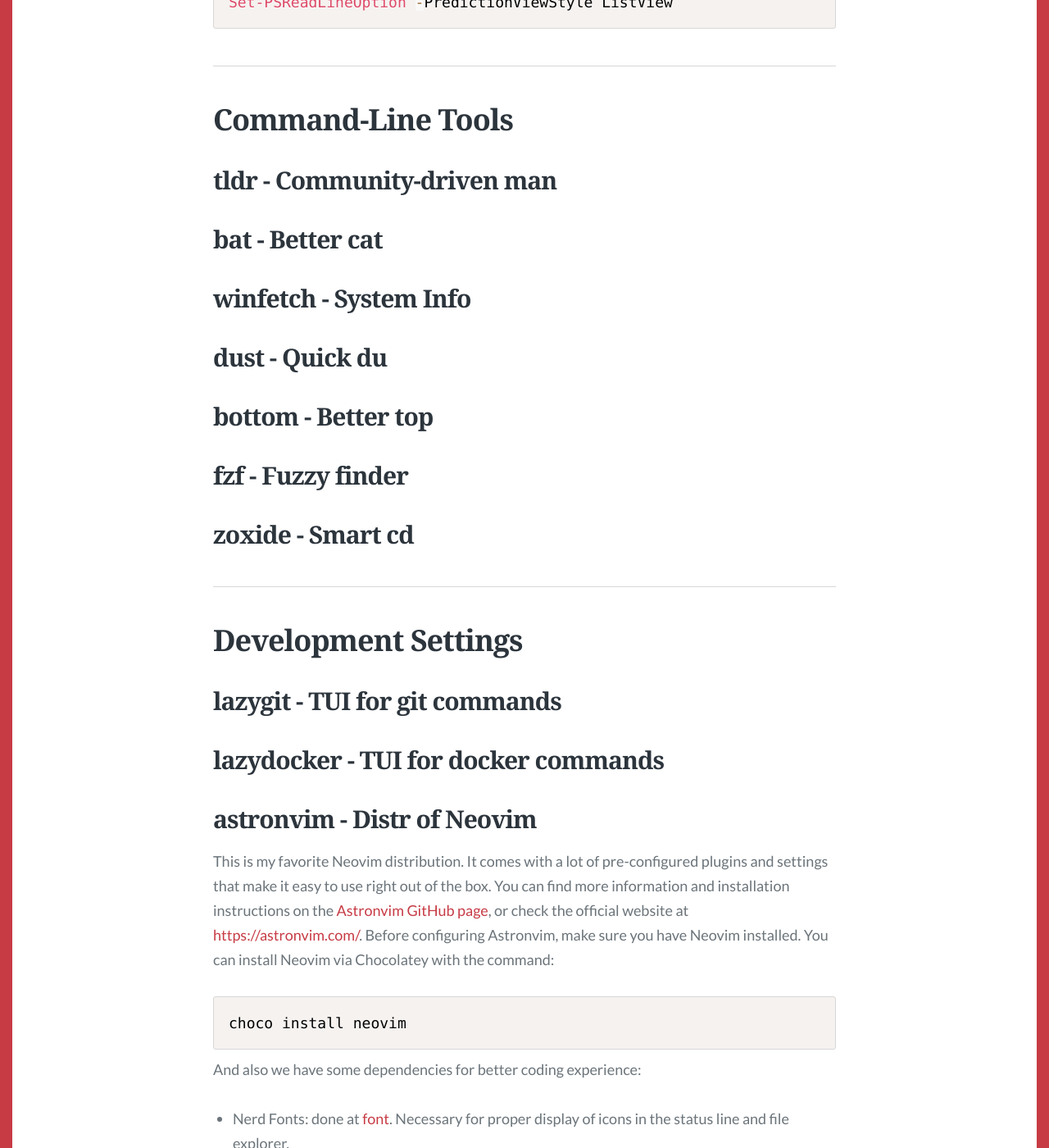
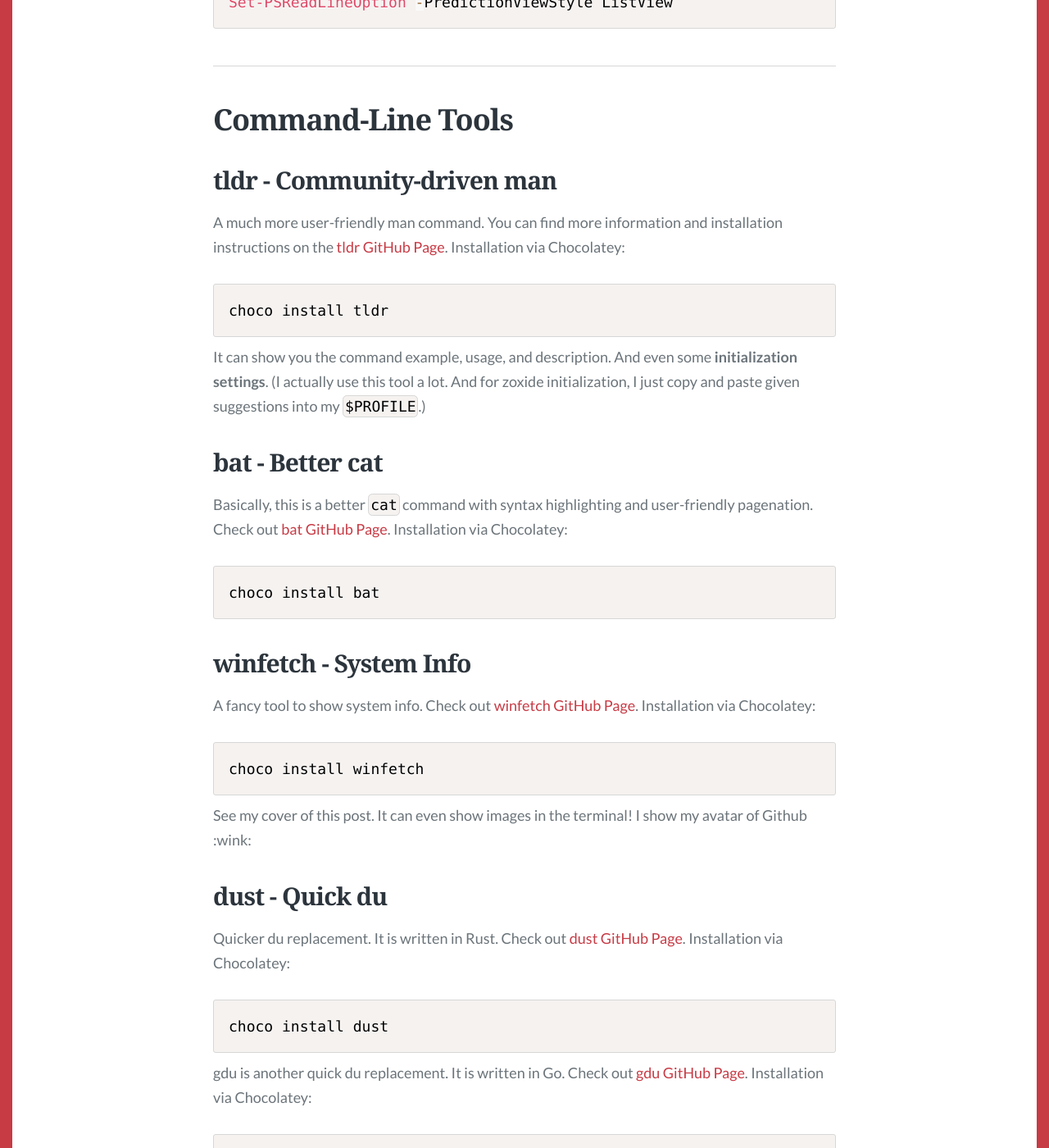
Before and after one commit to HuRuilizhen/HuRuilizhen.github.io, a Jekyll site: the page built from _posts/2025-10-16-windows-production-tools.md, in a window 1280 px wide and 1400 px high, scrolled down 12801 px. Shown: the whole window at 82% size. Built offline with Jekyll 4.4.1, drawn with Linux system fonts in a browser that asks for light colours; some web fonts are replaced; comment, search, counter and statistics services are not loaded; some of the changed text lies outside the part shown.

Commit message:
snap(win_prod_tool): finish cmd line tools part draft

````diff
--- a/_posts/2025-10-16-windows-production-tools.md
+++ b/_posts/2025-10-16-windows-production-tools.md
@@ -382,17 +382,74 @@
 
 ## tldr - Community-driven man
 
+A much more user-friendly man command. You can find more information and installation instructions on the [tldr GitHub Page](https://github.com/tldr-pages/tldr). Installation via Chocolatey:
+
+```powershell
+choco install tldr
+```
+
+It can show you the command example, usage, and description. And even some **initialization settings**. (I actually use this tool a lot. And for zoxide initialization, I just copy and paste given suggestions into my `$PROFILE`.)
+
+
 ## bat - Better cat
+
+Basically, this is a better `cat` command with syntax highlighting and user-friendly pagenation. Check out [bat GitHub Page](https://github.com/sharkdp/bat). Installation via Chocolatey:
+
+```powershell
+choco install bat
+```
 
 ## winfetch - System Info
 
+A fancy tool to show system info. Check out [winfetch GitHub Page](https://github.com/lptstr/winfetch). Installation via Chocolatey:
+
+```powershell
+choco install winfetch
+```
+
+See my cover of this post. It can even show images in the terminal! I show my avatar of Github :wink:
+
 ## dust - Quick du
+
+Quicker du replacement. It is written in Rust. Check out [dust GitHub Page](https://github.com/bootandy/dust). Installation via Chocolatey:
+
+```powershell
+choco install dust
+```
+
+gdu is another quick du replacement. It is written in Go. Check out [gdu GitHub Page](https://github.com/dundee/gdu). Installation via Chocolatey:
+
+```powershell
+choco install gdu
+```
+
+(actually, I prefer gdu's ui over dust's ui)
 
 ## bottom - Better top
 
+Opposite of top. Just joking. Check out [bottom GitHub Page](https://github.com/ClementTsang/bottom). Installation via Chocolatey:
+
+```powershell
+choco install bottom
+```
+
+It is also a dependency of astronvim.
+
 ## fzf - Fuzzy finder
 
+Greatness needs no words! Check out [fzf GitHub Page](https://github.com/junegunn/fzf). Installation via Chocolatey:
+
+```powershell
+choco install fzf
+```
+
 ## zoxide - Smart cd
+
+It will change your terminal change path cmd from `cd` to `z`. Check out [zoxide GitHub Page](https://github.com/ajeetdsouza/zoxide). Installation via Chocolatey:
+
+```powershell
+choco install zoxide
+```
 
 ---
 
````
